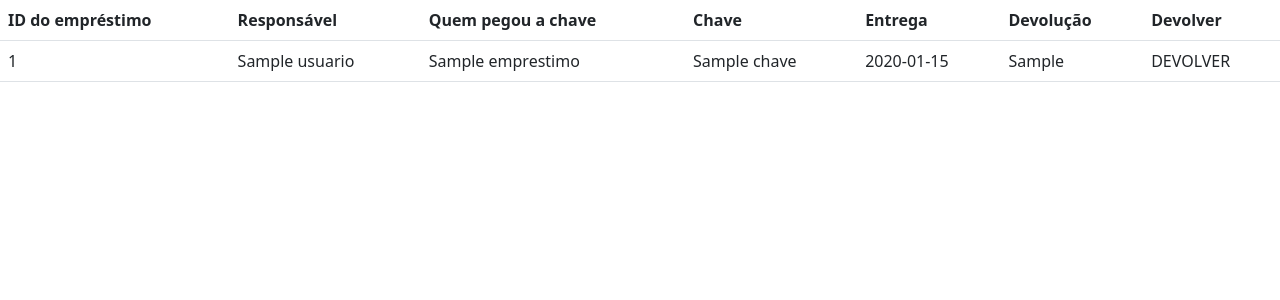
After one commit to samuel-ventura/App-Gerenciador-De-Chaves, a Python web app: template flask/templates/emprestimos.html in a window 1280 px wide. The commit adds this page. Shown: the top 300 px of the page. Run offline with Jinja, Linux system fonts and the light colour scheme; the template is opened without the code that fills it: most values are stand-ins (such as "Sample title", 1, 10 or a date in 2020); some libraries are stand-ins or nearby versions.

Commit message:
Cadastro de emprestimo

```diff
--- /dev/null
+++ b/flask/templates/emprestimos.html
@@ -0,0 +1,30 @@
+{% extends "base.html" %}
+
+{% block conteudo %}
+
+<table class="table">
+
+    <tr>
+        <th>ID do empréstimo</th>
+        <th>Responsável</th>
+        <th>Quem pegou a chave</th>
+        <th>Chave</th>
+        <th>Entrega</th>
+        <th>Devolução</th>
+        <th>Devolver</th>
+    </tr>
+    {% for emprestimo in emprestimos %}
+        <tr>
+            <td>{{emprestimo.id}}</td>
+            <td>{{emprestimo.usuario.nome}}</td>
+            <td>{{emprestimo.nome_pessoa}}</td>
+            <td>{{emprestimo.chave.nome}}</td>
+            <td>{{emprestimo.data_emprestimo.strftime('%d/%m/%Y %H:%M')}}</td>
+            <td>{{emprestimo.data_devolucao}}</td>
+            <td>DEVOLVER</td>
+        </tr>
+    {% endfor %}
+
+</table>
+
+{% endblock %}
--- a/flask/templates/index.html
+++ b/flask/templates/index.html
@@ -22,7 +22,7 @@
 </p>
 
 <p>
-    <a href="{{url_for('emprestar_chave')}}">LISTAR EMPRESTIMOS</a>
+    <a href="{{url_for('listar_emprestimos')}}">LISTAR EMPRESTIMOS</a>
 </p>
 
 {% endblock %}
```
Also changed, not shown: flask/Emprestimo.py (added, +13 -0 lines), flask/app.py (+22 -5 lines), flask/formEmprestimo.py (added, +9 -0 lines), flask/bd.sqlite3.
